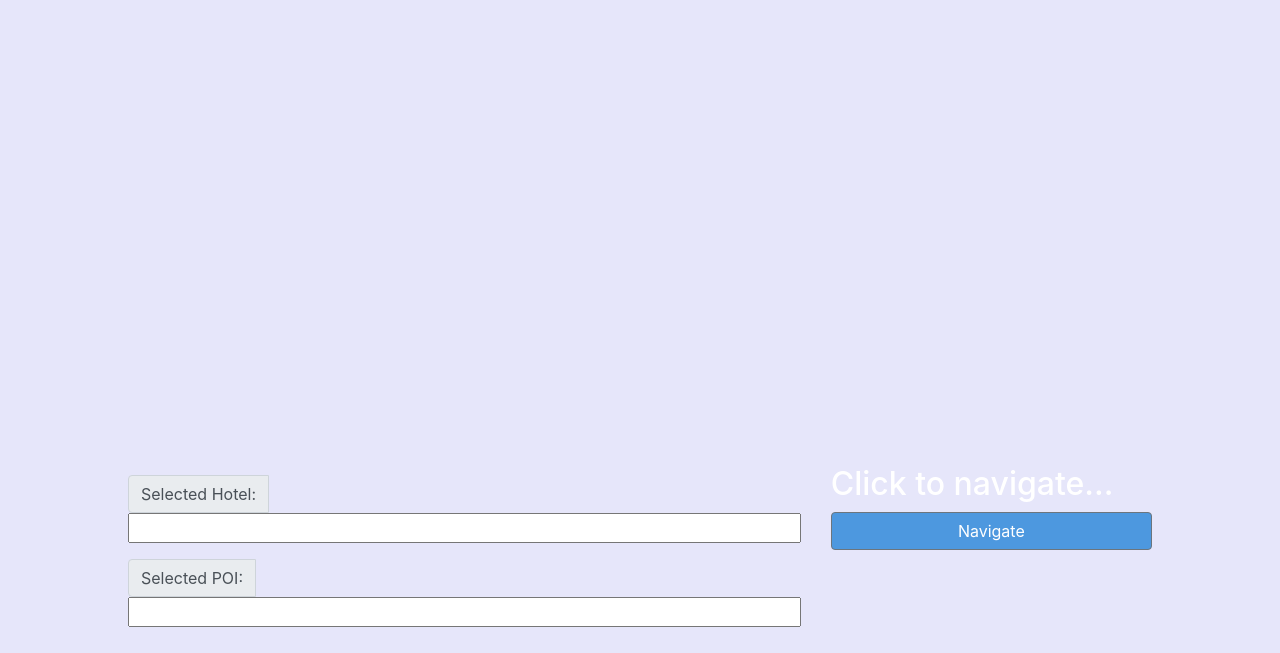
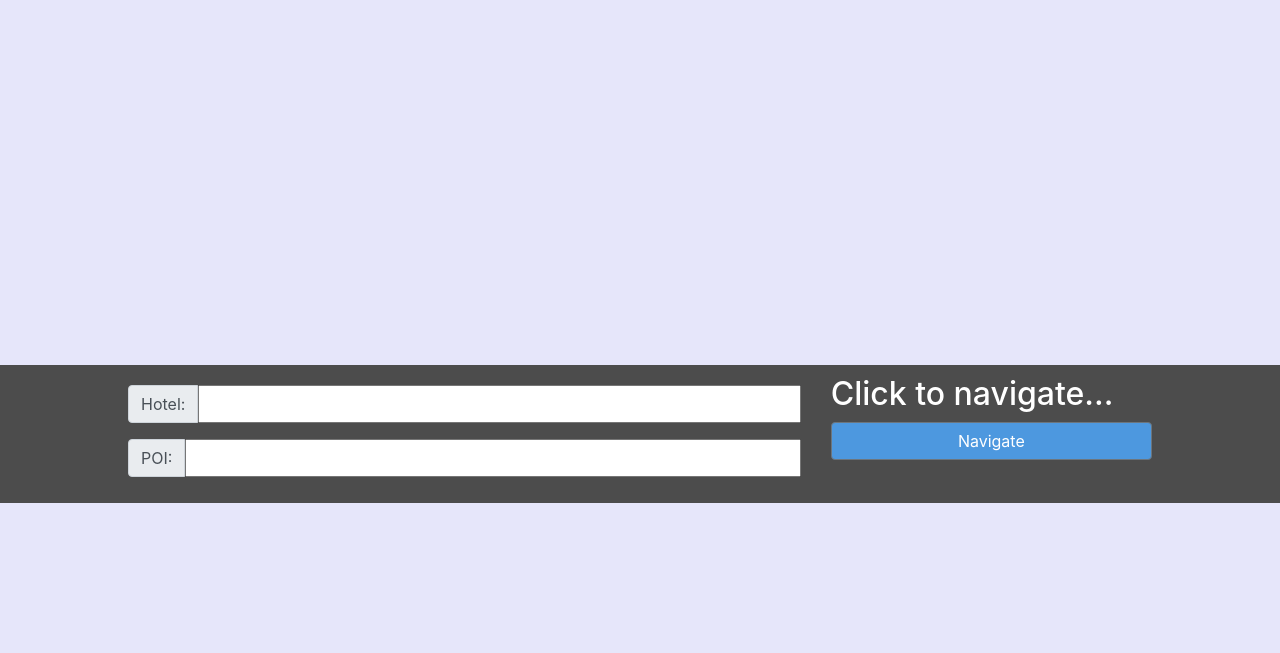
Before and after one commit to 99ron/Milestone2FSD, a plain HTML site: page index.html in a window 1280 px wide. Shown: the part 1238-1891 px from the top of the page. After the commit the page ends 1741 px from the top, so only its background shows below. Drawn offline with nearby package versions, Linux system fonts and the light colour scheme; some packages are replaced by stand-ins of ours.

Commit message:
Moved POI and selected hotel tb divs

```diff
--- a/index.html
+++ b/index.html
@@ -14,12 +14,11 @@
     <script src="assets/js/satNav.js"></script>
     <title>Holiday Booking System</title>
 </head>
-
 <body onload="resetData()">
     <header class="container-fluid header-color nav-border">
         <div class="row">
-            <a href="index.html" alt="Holiday Home!">
-                <div class="col-md-4 title">Holiday Booking!</div>
+            <a class="mainLogo--center" href="index.html" alt="Holiday Home!">
+                <img class="mainLogo" src="./assets/images/3.png">
             </a>
         </div>
     </header>
@@ -68,14 +67,13 @@
                     </div>
                 </div>
                 <div class="col-xs-12 col-sm-12 col-md-6 col-lg-6 poiText-Container">
-                    <p class="poiText-p"> Once you've chosen a destination. Click on the button and choose a point of interest which will display all that are nearby on the map.
-                    If you move the map you can click on the Update button to refresh the list of POI nearby.</p>
+                    <p class="poiText-p"> Once you've chosen a destination. Click on the button and choose a point of interest which will display all that are nearby on the map. If you move the map you can click on the Update button to refresh the list of POI nearby.</p>
                 </div>
             </div>
         </div>
         <div class="container-map section-padding">
             <div class="row">
-                <div id="MAP" class="col-xs-12 col-sm-12 col-md-8 col-lg-12">
+                <div id="MAP" class="col-xs-12 col-sm-12 col-md-12 col-lg-12">
                     <div class="map-header">
                         <h2>Listed locations.</h2>
                     </div>
@@ -121,20 +119,20 @@
                 </div>
             </div>
         </div>
-        <div class="interestSelectedInfo section-padding">
+        <div class="interestSelectedInfo section-padding bg-colour">
             <div class="row">
                 <div id="isContainer" class="col-xs-12 col-sm-8 col-md-8 col-lg-8 interestSelected-Container">
                     <div id="isContainer-sH" class="input-group mb-3">
-                        <div class="input-group-prepend">
-                            <span class="input-group-text" id="basic-addon1">Selected Hotel:</span>
+                        <div class="input-group-prepend isContainer--width">
+                            <span class="input-group-text" id="basic-addon1">Hotel:</span>
+                            <input type="text" class="selectedHotelTB" placeholder=" " aria-label="Hotel" aria-describedby="hotelSelectedTB" readonly>
                         </div>
-                        <input type="text" class="selectedHotelTB" placeholder=" " aria-label="Hotel" aria-describedby="hotelSelectedTB" readonly>
                     </div>
                     <div id="isContainer-sPOI" class="input-group mb-3">
-                        <div class="input-group-prepend">
-                            <span class="input-group-text" id="basic-addon1">Selected POI:</span>
+                        <div class="input-group-prepend isContainer--width">
+                            <span class="input-group-text" id="basic-addon1">POI:</span>
+                            <input type="text" class="selectedPOItb" placeholder=" " aria-label="Hotel" aria-describedby="poiSelectedTB" readonly>
                         </div>
-                        <input type="text" class="selectedPOItb" placeholder=" " aria-label="Hotel" aria-describedby="poiSelectedTB" readonly>
                     </div>
                 </div>
                 <div id="snContainer" class="col-xs-12 col-sm-4 col-md-4 col-lg-4 satNav-Container">
```
